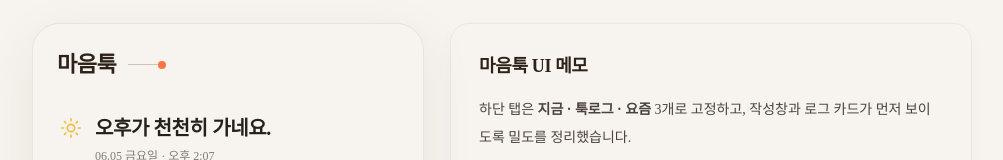
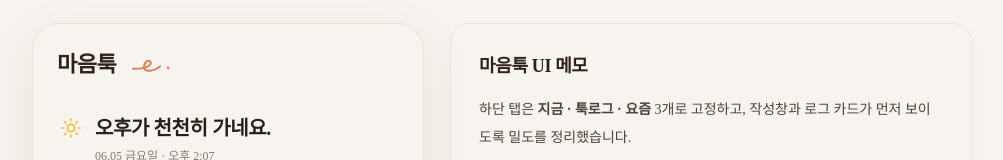
Before and after one commit to ojhdream/maeumtuk, a React (Vite) app: page / in a window 1280 px wide. Shown: the top 160 px of the page, without its empty margins (138-1141 px from the left). Built offline with nearby package versions, Linux system fonts and the light colour scheme; a web font is replaced by a local one.

Commit message:
Try hand-drawn tuk mark

```diff
--- a/src/App.jsx
+++ b/src/App.jsx
@@ -212,15 +212,33 @@ function TimeOfDayIcon({ hour }) {
   return <Sun size={22} strokeWidth={1.8} className="text-[#f0bd3f]" />;
 }
 
+function TukMark({ size = "sm", muted = false }) {
+  const dimensions = size === "lg" ? "h-[38px] w-[92px]" : "h-[18px] w-[48px]";
+  const strokeWidth = size === "lg" ? 5.4 : 4.2;
+  const dotRadius = size === "lg" ? 3.5 : 3;
+  const markColor = muted ? "#d2c4b8" : "#d9825f";
+  const dotColor = muted ? "#d9b86b" : "#ff7442";
+
+  return (
+    <svg className={dimensions} viewBox="0 0 92 38" fill="none" aria-hidden="true">
+      <path
+        d="M6 27 C22 27, 36 25, 42 18 C47 11, 38 7, 33 13 C26 22, 28 33, 43 31 C52 30, 58 26, 63 22"
+        stroke={markColor}
+        strokeWidth={strokeWidth}
+        strokeLinecap="round"
+        strokeLinejoin="round"
+      />
+      <circle cx="80" cy="25" r={dotRadius} fill={dotColor} />
+    </svg>
+  );
+}
+
 function AppHeader() {
   return (
     <header className="flex items-center justify-between px-6 pt-6">
       <div className="flex items-center gap-3">
         <div className="font-['SUIT'] text-[22px] font-semibold tracking-[-0.02em] text-[#2d2119]">마음툭</div>
-        <div className="flex w-[38px] items-center" aria-hidden="true">
-          <span className="h-px flex-1 bg-[#cfc3b7]" />
-          <span className="h-2 w-2 rounded-full bg-[#ff7442]" />
-        </div>
+        <TukMark />
       </div>
     </header>
   );
@@ -264,10 +282,8 @@ function SaveOverlay() {
   return (
     <div className="maeumtuk-save-screen pointer-events-none absolute inset-0 z-50 grid place-items-center bg-[#fffaf4]/88 backdrop-blur-[3px]">
       <div className="maeumtuk-save-pop flex flex-col items-center">
-        <div className="mb-5 flex w-[82px] items-center" aria-hidden="true">
-          <span className="h-px flex-1 bg-[#c8baad]" />
-          <span className="h-3 w-3 rounded-full bg-[#ff7442]" />
-          <span className="h-px flex-1 bg-[#c8baad]" />
+        <div className="mb-5">
+          <TukMark size="lg" />
         </div>
         <p className="font-['SUIT'] text-[20px] font-semibold tracking-[-0.02em] text-[#2d2119]">툭, 남겨졌어요.</p>
         <p className="maeumtuk-save-sub mt-3 text-[13px] font-medium text-[#8b857e]">여기에 잠깐 머물러요.</p>
@@ -298,10 +314,8 @@ function MiniPhoto({ bg, size = "md" }) {
 function EmptyState({ title, body }) {
   return (
     <section className="rounded-[13px] border border-[#eee6dc] bg-[#fffdf9] px-5 py-8 text-center shadow-[0_7px_18px_rgba(54,42,30,.03)]">
-      <div className="mx-auto mb-5 flex w-[58px] items-center" aria-hidden="true">
-        <span className="h-px flex-1 bg-[#cfc3b7]" />
-        <span className="h-2.5 w-2.5 rounded-full bg-[#ff7442]" />
-        <span className="h-px flex-1 bg-[#cfc3b7]" />
+      <div className="mx-auto mb-5 flex justify-center">
+        <TukMark muted />
       </div>
       <h2 className="font-['SUIT'] text-[16px] font-semibold tracking-[-0.02em] text-[#2d2119]">{title}</h2>
       <p className="mx-auto mt-2 max-w-[230px] text-[13px] leading-6 text-[#817970]">{body}</p>
```
